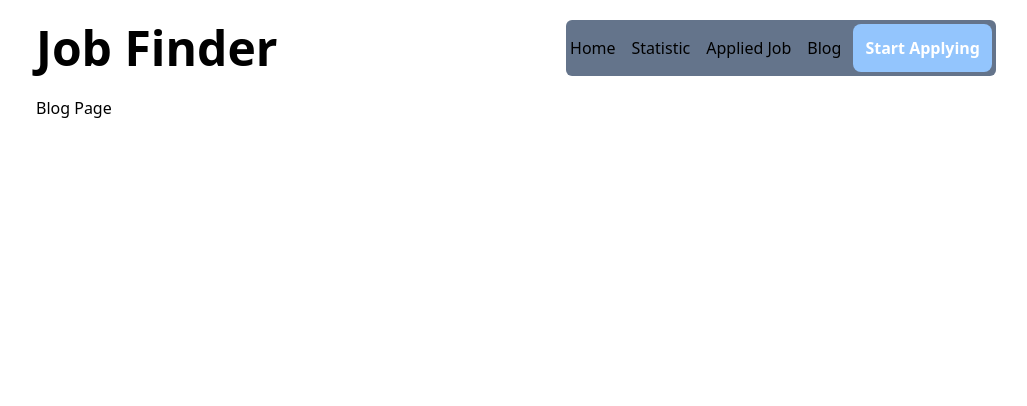
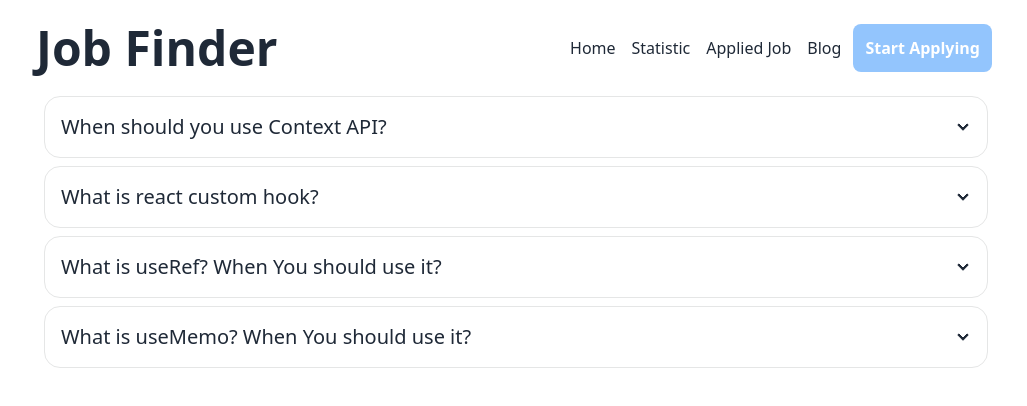
Before and after one commit to fahimshariar28/job-finder, a React (Vite) app: page /blog in a window 1280 px wide. Shown: the top 406 px of the page, without its empty margins (124-1151 px from the left). Built offline with nearby package versions, Linux system fonts and the light colour scheme.

Commit message:
Blog Page Added

```diff
--- a/index.html
+++ b/index.html
@@ -1,5 +1,5 @@
 <!DOCTYPE html>
-<html lang="en">
+<html lang="en" data-theme="light">
   <head>
     <meta charset="UTF-8" />
     <link rel="icon" type="image/svg+xml" href="/vite.svg" />
--- a/package.json
+++ b/package.json
@@ -13,6 +13,7 @@
     "@fortawesome/free-regular-svg-icons": "^6.4.0",
     "@fortawesome/free-solid-svg-icons": "^6.4.0",
     "@fortawesome/react-fontawesome": "^0.2.0",
+    "daisyui": "^2.51.5",
     "localforage": "^1.10.0",
     "match-sorter": "^6.3.1",
     "react": "^18.2.0",
--- a/src/components/Applied-job/AppliedJob.jsx
+++ b/src/components/Applied-job/AppliedJob.jsx
@@ -2,8 +2,9 @@ import React from "react";
 
 const AppliedJob = () => {
   return (
+    // get object from local storage
     <div className="w-9/12 mx-auto mt-5">
-      <h2>Applied Page</h2>
+      <h2 className="text-5xl font-bold">Applied Job</h2>
     </div>
   );
 };
--- a/src/components/Blog/Blog.jsx
+++ b/src/components/Blog/Blog.jsx
@@ -2,8 +2,74 @@ import React from "react";
 
 const Blog = () => {
   return (
-    <div className="w-9/12 mx-auto mt-5">
-      <h2>Blog Page</h2>
+    <div className="my-3 w-9/12 mx-auto mt-5">
+      <div
+        tabIndex={0}
+        className="collapse collapse-arrow border border-base-300 bg-base-100 rounded-box m-2"
+      >
+        <div className="collapse-title text-xl font-medium">
+          When should you use Context API?
+        </div>
+        <div className="collapse-content">
+          <p>
+            The Context API in React should be used when you need to pass data
+            or state down to child components that are nested several levels
+            deep, without having to manually pass the props through every level.
+            It provides a way to manage global state in your application without
+            resorting to complex solutions like Redux.
+          </p>
+        </div>
+      </div>
+      <div
+        tabIndex={1}
+        className="collapse collapse-arrow border border-base-300 bg-base-100 rounded-box m-2"
+      >
+        <div className="collapse-title text-xl font-medium">
+          What is react custom hook?
+        </div>
+        <div className="collapse-content">
+          <p>
+            A React custom hook is a function that starts with the word "use"
+            and allows you to reuse stateful logic in multiple components,
+            promoting code reusability and reducing code duplication.
+          </p>
+        </div>
+      </div>
+      <div
+        tabIndex={2}
+        className="collapse collapse-arrow border border-base-300 bg-base-100 rounded-box m-2"
+      >
+        <div className="collapse-title text-xl font-medium">
+          What is useRef? When You should use it?
+        </div>
+        <div className="collapse-content">
+          <p>
+            useRef is a built-in hook in React that returns a mutable ref
+            object, which can be used to persist values across renders without
+            triggering a re-render. It should be used when you need to access
+            the DOM nodes or hold onto a value between renders without
+            triggering a re-render.
+          </p>
+        </div>
+      </div>
+      <div
+        tabIndex={3}
+        className="collapse collapse-arrow border border-base-300 bg-base-100 rounded-box m-2"
+      >
+        <div className="collapse-title text-xl font-medium">
+          What is useMemo? When You should use it?
+        </div>
+        <div className="collapse-content">
+          <p>
+            useMemo is a built-in hook in React that memoizes a function,
+            caching the result of the function so that it is not re-executed on
+            every render unless the inputs change. It should be used when you
+            have a computationally expensive function that is called frequently
+            in a component, and you want to avoid unnecessary re-execution of
+            the function on every render.
+          </p>
+        </div>
+      </div>
     </div>
   );
 };
--- a/src/components/Header/Header.jsx
+++ b/src/components/Header/Header.jsx
@@ -20,7 +20,7 @@ const Header = () => {
         </div>
       </div>
       <div
-        className={`bg-slate-500 p-1 md:flex justify-between gap-3 items-center absolute md:static duration-1000 rounded-md ${
+        className={`bg-slate-500 md:bg-white p-1 md:flex justify-between gap-3 items-center absolute md:static duration-1000 rounded-md ${
           open ? "top-18 right-6" : "-top-56 right-6"
         }`}
       >
--- a/src/components/JobDetails/JobDetails.jsx
+++ b/src/components/JobDetails/JobDetails.jsx
@@ -8,7 +8,6 @@ import {
 import { FontAwesomeIcon } from "@fortawesome/react-fontawesome";
 import React, { useEffect, useState } from "react";
 import { useLoaderData, useParams } from "react-router-dom";
-import { addToDb } from "../../utilities/fakedb";
 
 const JobDetails = () => {
   const job = useLoaderData();
@@ -27,11 +26,20 @@ const JobDetails = () => {
     experiences,
     salary,
     job_title,
-    contact_information,
     location,
+    phone,
+    email,
   } = jobs;
   const btnApply = (id) => {
-    addToDb(id);
+    //add full object to local storage
+    const appliedJob = JSON.parse(localStorage.getItem("appliedJob")) || [];
+    const newJob = [...appliedJob, jobs];
+    localStorage.setItem("appliedJob", JSON.stringify(newJob));
+
+    // add only id to local storage
+    // const appliedJob = JSON.parse(localStorage.getItem("appliedJob")) || [];
+    // const newJob = [...appliedJob, id];
+    // localStorage.setItem("appliedJob", JSON.stringify(newJob));
   };
   return (
     <div className=" w-9/12 mx-auto mt-10 grid grid-cols-3 gap-3">
@@ -69,20 +77,20 @@ const JobDetails = () => {
           </p>
           <p className="mt-5 font-bold">Contact Information</p>
           <hr className="w-9/12" />
-          {/* <p>
+          <p>
             <span className="text-sky-500">
               <FontAwesomeIcon icon={faPhone}></FontAwesomeIcon>
             </span>
             {" Phone: "}
-            {contact_information.phone}
+            {phone}
           </p>
           <p>
             <span className="text-sky-500">
               <FontAwesomeIcon icon={faMailBulk}></FontAwesomeIcon>
             </span>
             {" Email: "}
-            {contact_information.email}
-          </p> */}
+            {email}
+          </p>
           <p>
             <span className="text-sky-500">
               <FontAwesomeIcon icon={faLocationDot}></FontAwesomeIcon>
--- a/src/utilities/fakedb.js
+++ /dev/null
@@ -1,25 +0,0 @@
-const addToDb = (id) => {
-  const applied = getAppliedJob();
-  if (applied) {
-    const alreadyApplied = applied == id;
-    if (alreadyApplied) {
-      alert("ekbar e hbe");
-    } else {
-      alert("nai");
-    }
-  } else {
-    localStorage.setItem("applied-job", JSON.stringify(id));
-  }
-};
-
-const getAppliedJob = () => {
-  let appliedJob = {};
-
-  const applied = localStorage.getItem("applied-job");
-  if (applied) {
-    appliedJob = JSON.parse(applied);
-  }
-  return appliedJob;
-};
-
-export { addToDb, getAppliedJob };
--- a/tailwind.config.js
+++ b/tailwind.config.js
@@ -4,5 +4,5 @@ export default {
   theme: {
     extend: {},
   },
-  plugins: [],
+  plugins: [require("daisyui")],
 };
```
Also changed, not shown: public/jobs.json (+0 -12 lines), 1 other file (tests, documents, lock files or other folders).
